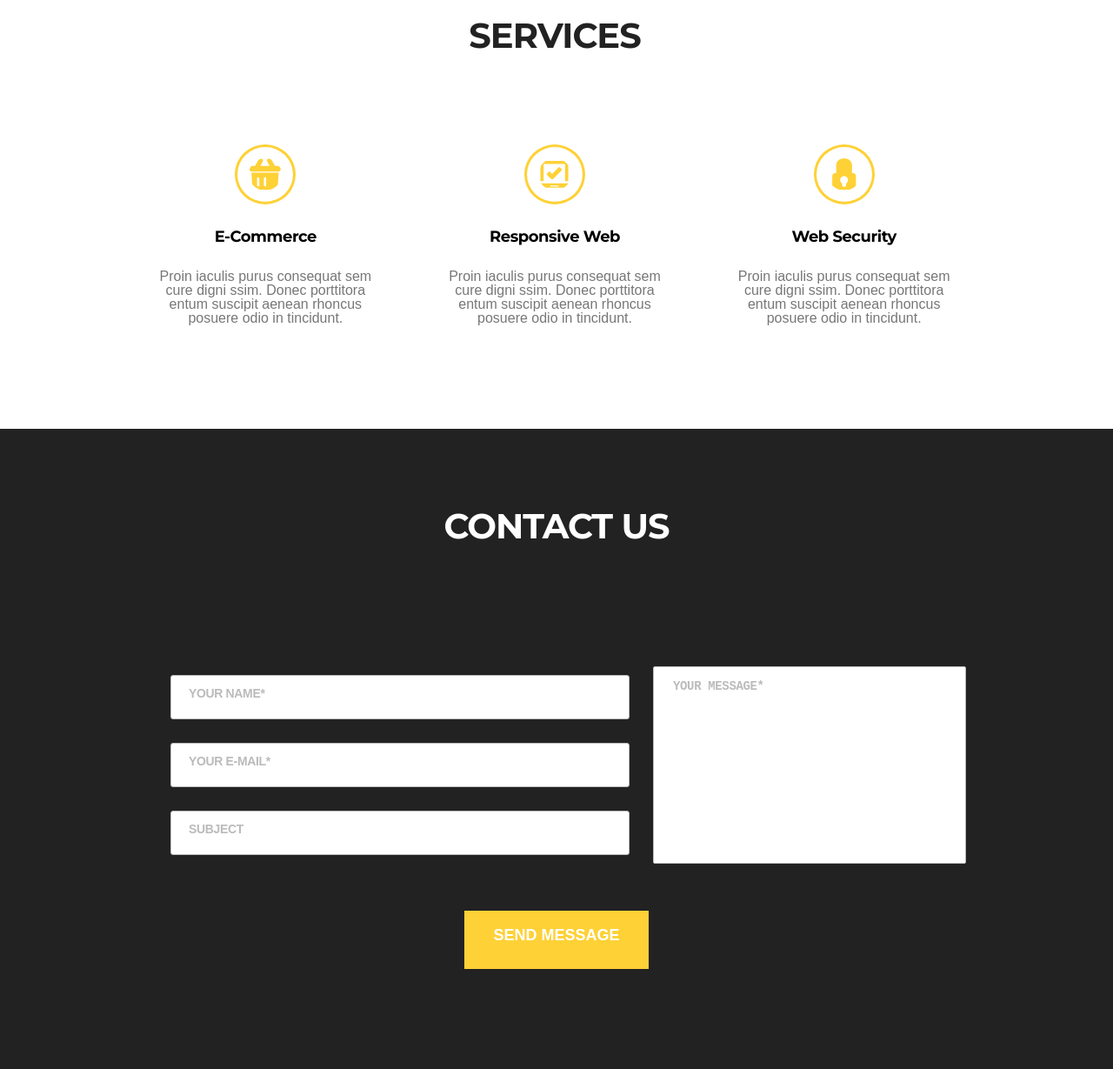
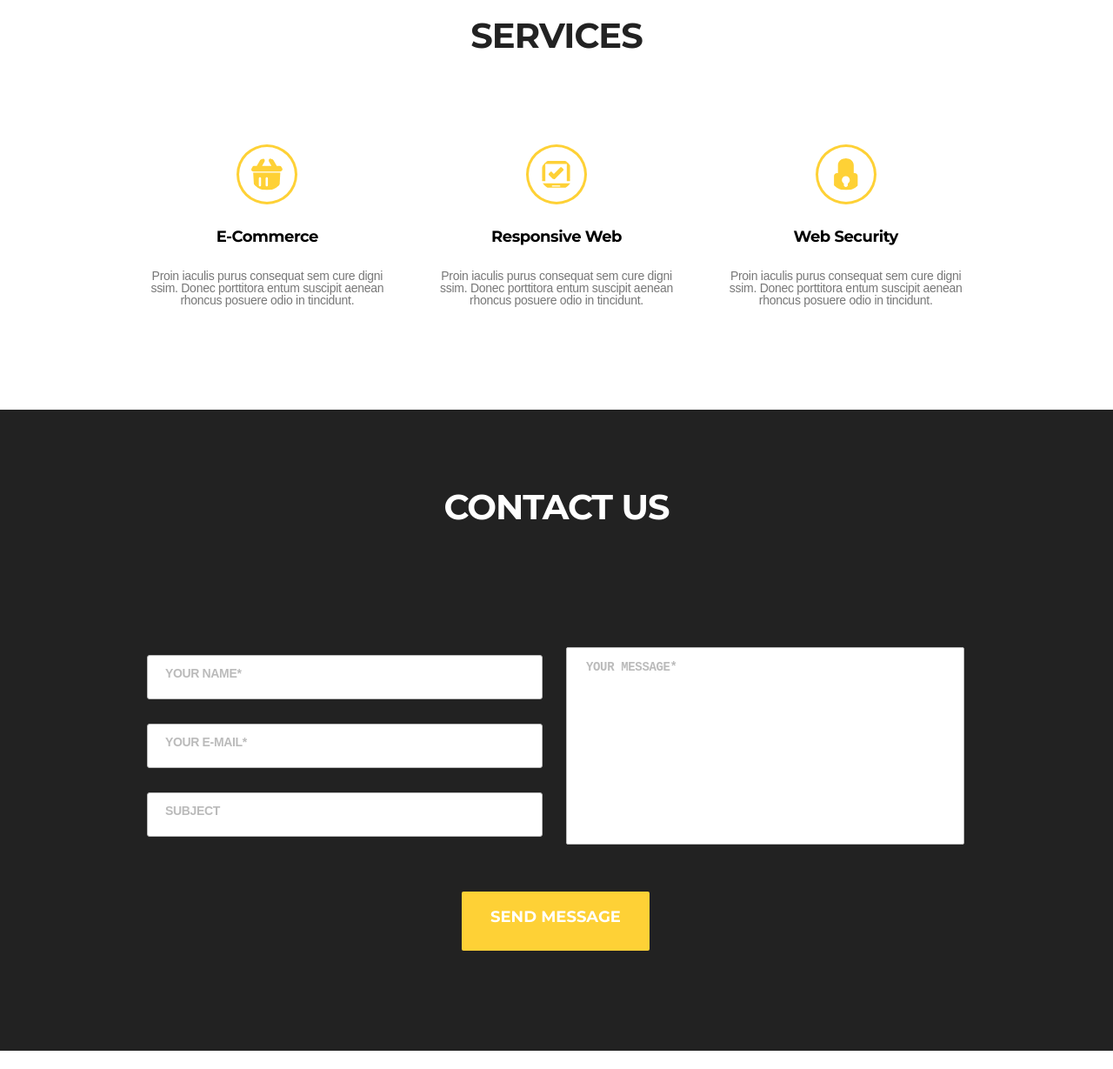
Before and after one commit to gitMaks-AM-0813/Golden, a plain HTML site: page index.html in a window 1280 px wide. Shown: the part 192-1421 px from the top of the page at 87% size. After the commit the page ends 1400 px from the top, so only its background shows below. Drawn offline with Linux system fonts and the light colour scheme; a web font is replaced by a local one.

Commit message:
fix commit

```diff
--- a/index.html
+++ b/index.html
@@ -1,4 +1,3 @@
-
 <!DOCTYPE html>
 <html lang="en">
 
@@ -87,9 +86,10 @@
       <div class="container contact-container">
         <h2 class="contact-title">CONTACT US</h2>
         <div class="contact-wrapper">
-          <div class="textarea-wrapper"></div>
+
+          <form class="contact-form" name="contact_us_form">
+            <div class="textarea-wrapper">
               <div class="input-wrapper">
-          <form class="contact-form" name="contact_us_form">
                 <label class="content-label">
                   <input type="text" placeholder="YOUR NAME*" class="contact-input" />
                 </label>
@@ -102,14 +102,11 @@
               </div>
               <textarea class="contact-textarea" placeholder="YOUR MESSAGE*"></textarea>
             </div>
-              <button type="submit" class="contact-button" >
+            <button type="submit" class="contact-button">
               SEND MESSAGE
             </button>
 
           </form>
-        </div>
-
-      </div>
     </section>
   </main>
 </body>
--- a/style.css
+++ b/style.css
@@ -1,5 +1,4 @@
-
- :root {
+:root {
     --font-family: "Montserrat", sans-serif;
     --second-family: "RobotoSlab", sans-serif;
     --third-family: "DroidSerif", sans-serif;
@@ -16,8 +15,6 @@ body {
     background-color: var(--contact-title);
     font-family: var(--font-family);
     line-height: 41px;
-    font-weight: 400;
-
 }
 
 .container {
@@ -52,15 +49,13 @@ body {
     color: var(--header-text);
     font-size: 14px;
     padding: 10px;
-    font-size: 14px;
     letter-spacing: 0;
-    padding: 2.5px 0 0.5px 0;
 }
 
 .services {
 
     padding-top: 109px;
-    padding-right: 4px;
+
     padding-bottom: 119px;
 }
 
@@ -95,6 +90,7 @@ body {
     height: 69px;
     margin: 0 auto;
 }
+
 .icon-lock {
     fill: var(--header-text);
     padding: 13px;
@@ -104,6 +100,7 @@ body {
     height: 69px;
     margin: 0 auto;
 }
+
 .icon-computer {
     fill: var(--header-text);
     padding: 13px;
@@ -122,6 +119,11 @@ body {
 }
 
 .services-desc {
+
+
+    font-size: 14px;
+    letter-spacing: -0.02em;
+    text-align: center;
     line-height: 1;
     font-family: var(--second-family);
     color: var(--services-description);
@@ -172,7 +174,8 @@ body {
 
 .contact-input {
     color: var(--placeholder-color);
-    padding: 12px 310px 21px 20px;
+    padding: 12px 20px 21px 20px;
+    width: 455px;
     font-size: 14px;
     font-weight: 700;
     line-height: 100%;
@@ -201,12 +204,12 @@ input::placeholder {
 }
 
 .contact-textarea {
-    padding: 14px 286px 181px 22px;
+    padding: 14px 22px 181px 22px;
     border: 1px solid;
     border-color: var(--placeholder-color);
     border-radius: 2px;
     resize: none;
-
+    width: 458px;
 }
 
 .contact-button {
@@ -220,5 +223,18 @@ input::placeholder {
     border: 0;
     cursor: pointer;
     margin-top: 27px;
+    font-family: var(--font-family);
+    border-radius: 2px;
+}
+.input-wrapper{
+    display: flex;
+    flex-direction: column;
+    gap: 28px;
+    margin-right: 27px;
+    align-items: center;
+}
+.textarea-wrapper{
+    display: flex;
+    align-items: center;
 
 }
```
Lines whose indentation alone changed are shown as unchanged.
